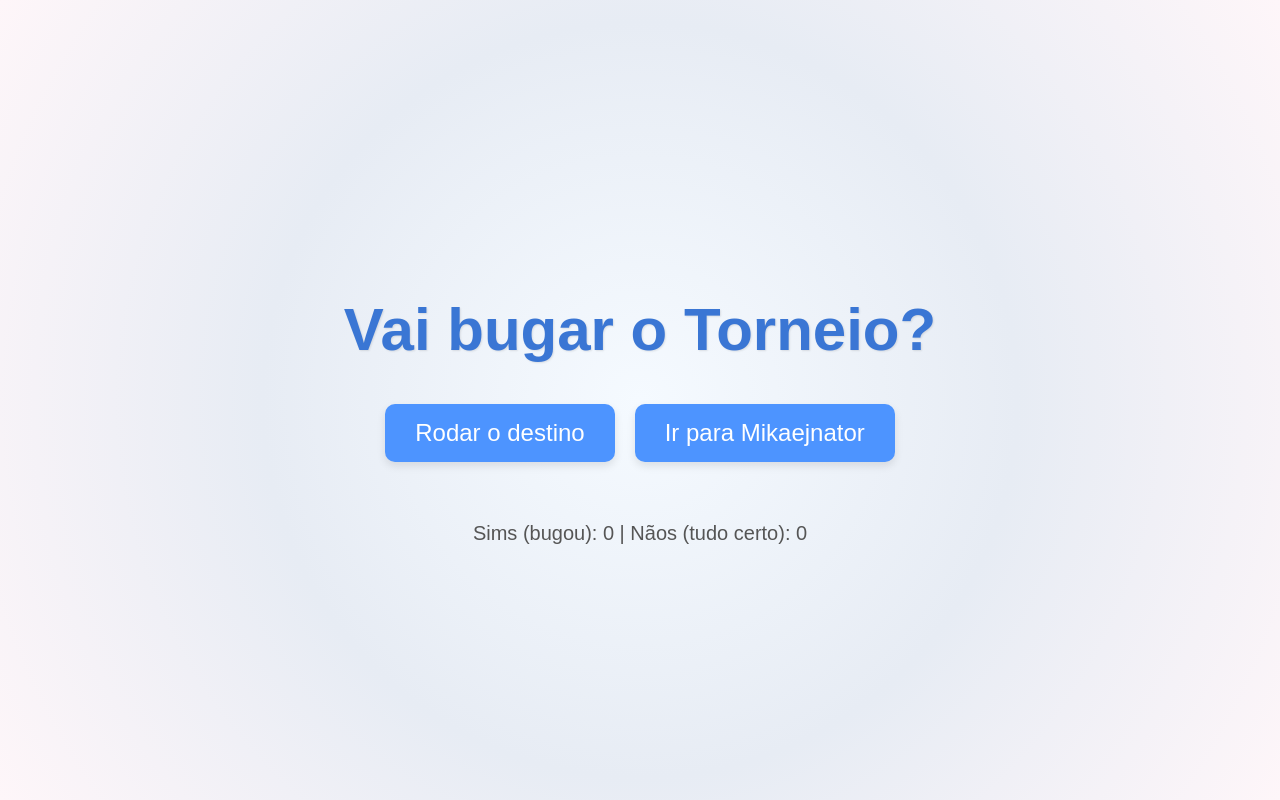
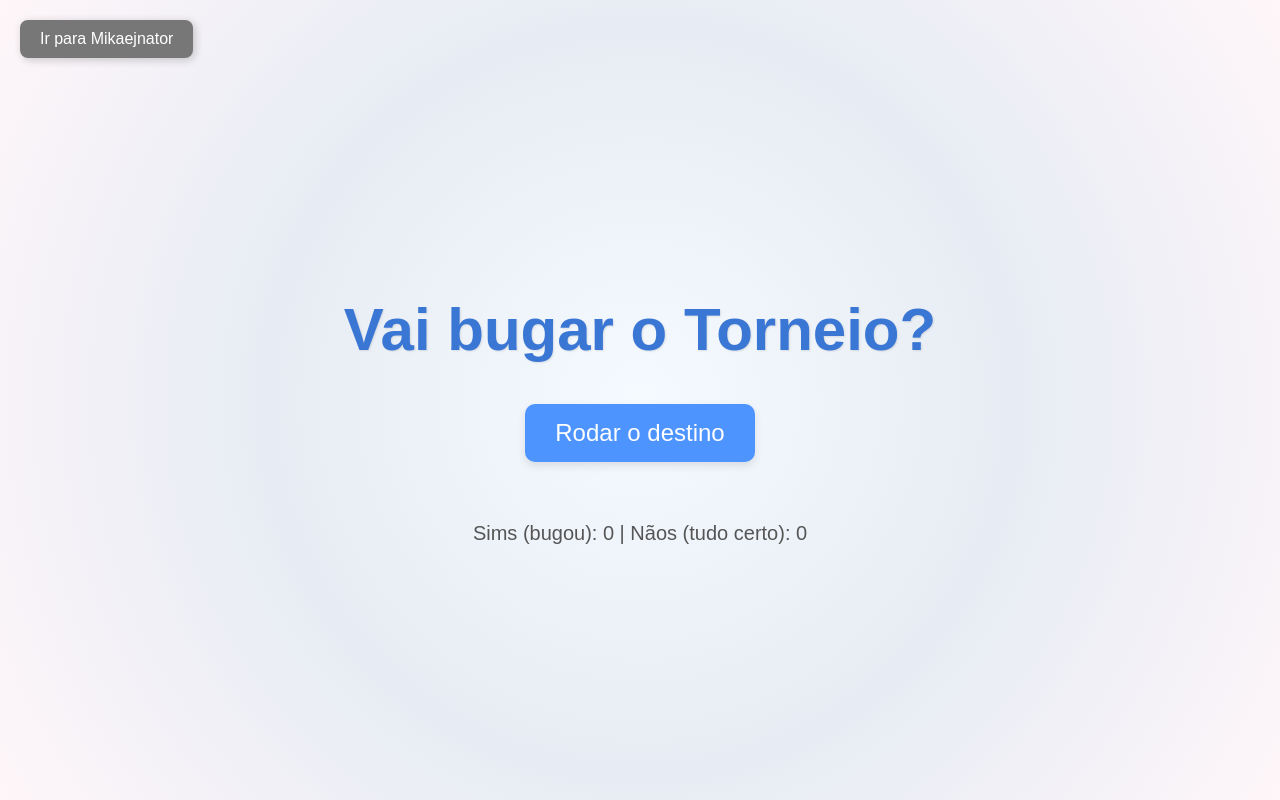
Before and after one commit to mizanyan/vai-bugar-torneio, a plain HTML site: page index.html in a window 1280 px wide. Drawn offline with nearby package versions, Linux system fonts and the light colour scheme.

Commit message:
Update index.html

```diff
--- a/index.html
+++ b/index.html
@@ -23,7 +23,7 @@
       text-shadow: 1px 1px 2px rgba(0, 0, 0, 0.1);
     }
 
-    .botoes {
+    .botoes-centrais {
       display: flex;
       gap: 20px;
     }
@@ -60,13 +60,35 @@
       font-size: 20px;
       color: #555;
     }
+
+    /* Botão flutuante no canto superior esquerdo */
+    .botao-flutuante {
+      position: fixed;
+      top: 20px;
+      left: 20px;
+      z-index: 999;
+      padding: 10px 20px;
+      font-size: 16px;
+      background-color: #777;
+      color: white;
+      border: none;
+      border-radius: 8px;
+      cursor: pointer;
+      box-shadow: 2px 2px 8px rgba(0,0,0,0.2);
+      transition: background-color 0.3s;
+    }
+
+    .botao-flutuante:hover {
+      background-color: #555;
+    }
   </style>
 </head>
 <body>
+  <button class="botao-flutuante" onclick="window.open('https://mizanyan.github.io/mikaejnator/', '_blank')">Ir para Mikaejnator</button>
+
   <h1>Vai bugar o Torneio?</h1>
-  <div class="botoes">
+  <div class="botoes-centrais">
     <button onclick="gerarResposta()">Rodar o destino</button>
-    <button onclick="window.open('https://mizanyan.github.io/mikaejnator/', '_blank')">Ir para Mikaejnator</button>
   </div>
   <div id="resposta"></div>
   <div id="contador">
```
